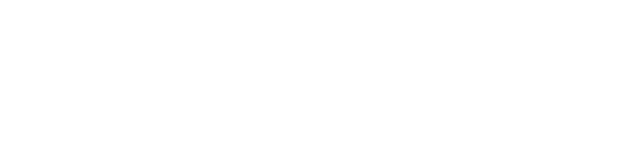
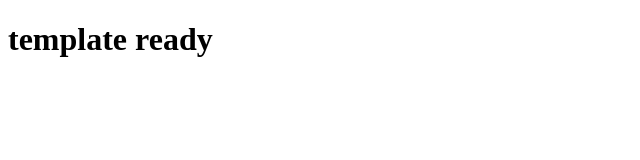
Before and after one commit to arthurmandolang71/branch, a plain HTML site: page index.html in a window 1280 px wide. Shown: the whole page, without its empty margins (0-640 px from the left). Drawn offline with Linux system fonts and the light colour scheme.

Commit message:
realese-v-0.00

```diff
--- a/index.html
+++ b/index.html
@@ -4,6 +4,7 @@
 	<title>index</title>
 </head>
 <body>
+	<h1>template ready</h1>
 
 </body>
 </html>
```
